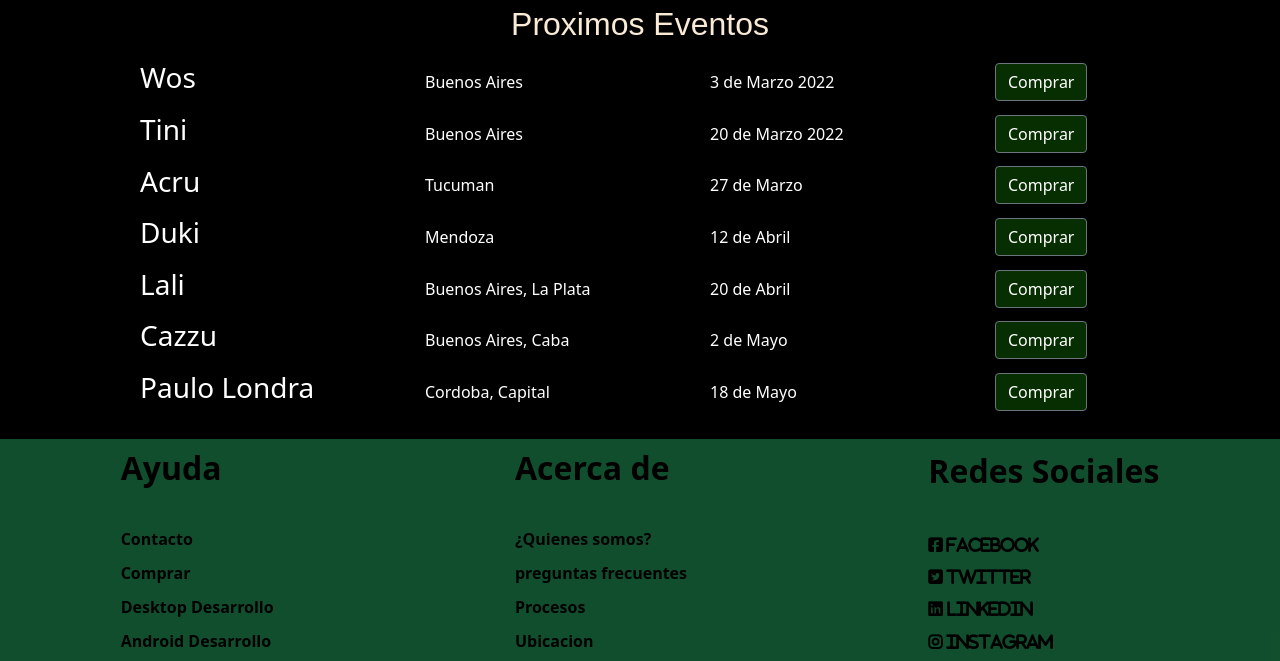
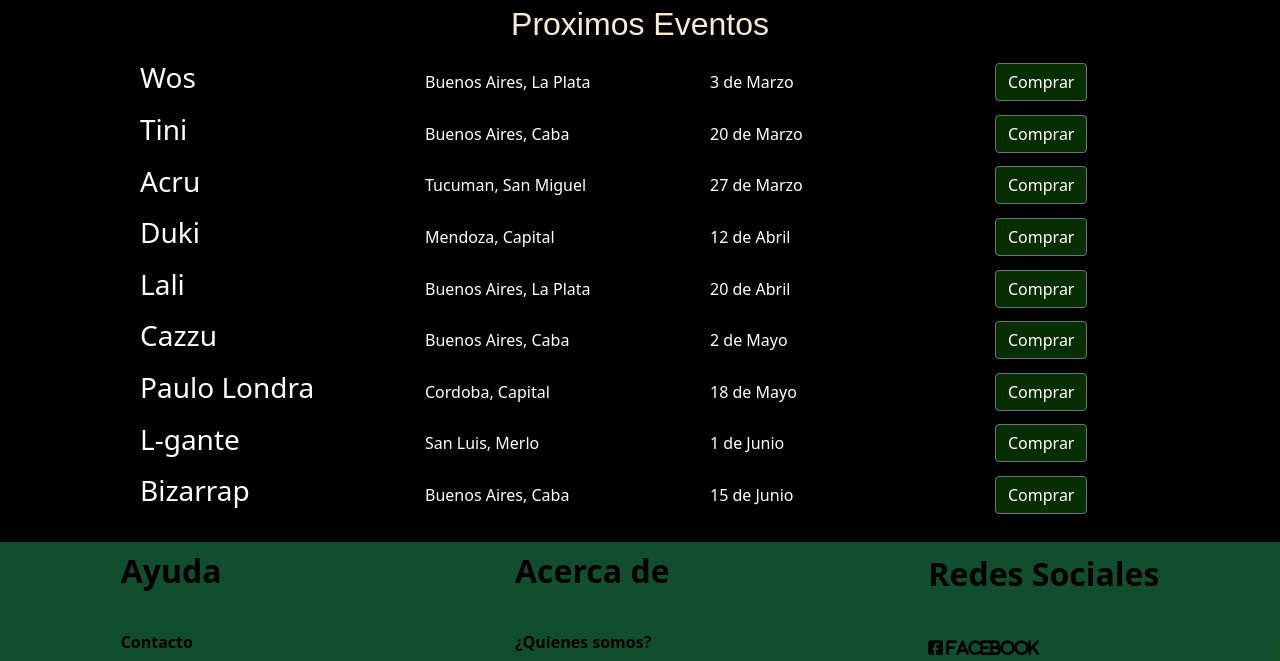
Before and after one commit to joaquincanepa/Artistas-canepa, a website: page ENLACES/shows.html in a window 1280 px wide. Shown: the part 131-792 px from the top of the page. Drawn offline with nearby package versions, Linux system fonts and the light colour scheme.

Commit message:
Actualizacion 07

```diff
--- a/ENLACES/shows.html
+++ b/ENLACES/shows.html
@@ -40,7 +40,6 @@
             </div>
         </div>
     </nav>
-    </nav>
     <div class="Titulos_show" >
         <h1>Shows</h1>
         <h2 class="animate__animated animate__slideInLeft" >Proximos Eventos</h2>
@@ -49,9 +48,9 @@
         <li>
             <h3>Wos</h3>
             <div>
-                Buenos Aires
+                Buenos Aires, La Plata
             </div>
-            3 de Marzo 2022
+            3 de Marzo
             <div>
                 <button type="button" class="btn btn-secondary">Comprar</button>
             </div>
@@ -59,10 +58,10 @@
         <li>
             <h3>Tini</h3>
             <div>
-                Buenos Aires
+                Buenos Aires, Caba
             </div>
             <div>
-                20 de Marzo 2022
+                20 de Marzo
             </div>
             <div>
                 <button type="button" class="btn btn-secondary">Comprar</button>
@@ -71,7 +70,7 @@
         <li>
             <h3>Acru</h3>
             <div>
-                Tucuman
+                Tucuman, San Miguel
             </div>
             <div>
                 27 de Marzo
@@ -83,7 +82,7 @@
         <li>
             <h3>Duki</h3>
             <div>
-                Mendoza
+                Mendoza, Capital
             </div>
             <div>
                 12 de Abril
@@ -128,6 +127,30 @@
                 <button type="button" class="btn btn-secondary">Comprar</button>
             </div>
         </li>
+        <li>
+            <h3>L-gante</h3>
+            <div>
+                San Luis, Merlo
+            </div>
+            <div>
+                1 de Junio
+            </div>
+            <div>
+                <button type="button" class="btn btn-secondary">Comprar</button>
+            </div>
+        </li>
+        <li>
+            <h3>Bizarrap</h3>
+            <div>
+                Buenos Aires, Caba
+            </div>
+            <div>
+                15 de Junio
+            </div>
+            <div>
+                <button type="button" class="btn btn-secondary">Comprar</button>
+            </div>
+        </li>
     </ul>
     <footer>
         <div class="container_footer">
--- a/scss/estilos.scss
+++ b/scss/estilos.scss
@@ -6,20 +6,20 @@
 @import "../components/buttoms";
 
 body{
-    margin: 0;
+    margin: 0 auto;
     background-color: black;
-    overflow-x: hidden
+    overflow-x: hidden;
 }
 
 /* Aca empieza el index */
 .grid_container{
     display: grid;
-    grid-template-columns: auto auto;
+    grid-template-columns: 50% 50%;
+    height: calc(100vh-100px-300px);
     img{
         display: grid;
         justify-content: start;
         width: 100%;
-        height: 350px;
         object-fit: cover;
     }
 }
```
Also changed, not shown: ENLACES/artistas.html (+16 -0 lines), ENLACES/contacto.html (+4 -5 lines), ENLACES/galeria.html (+1 -0 lines), css/estilos.css, index.html (indentation only).
